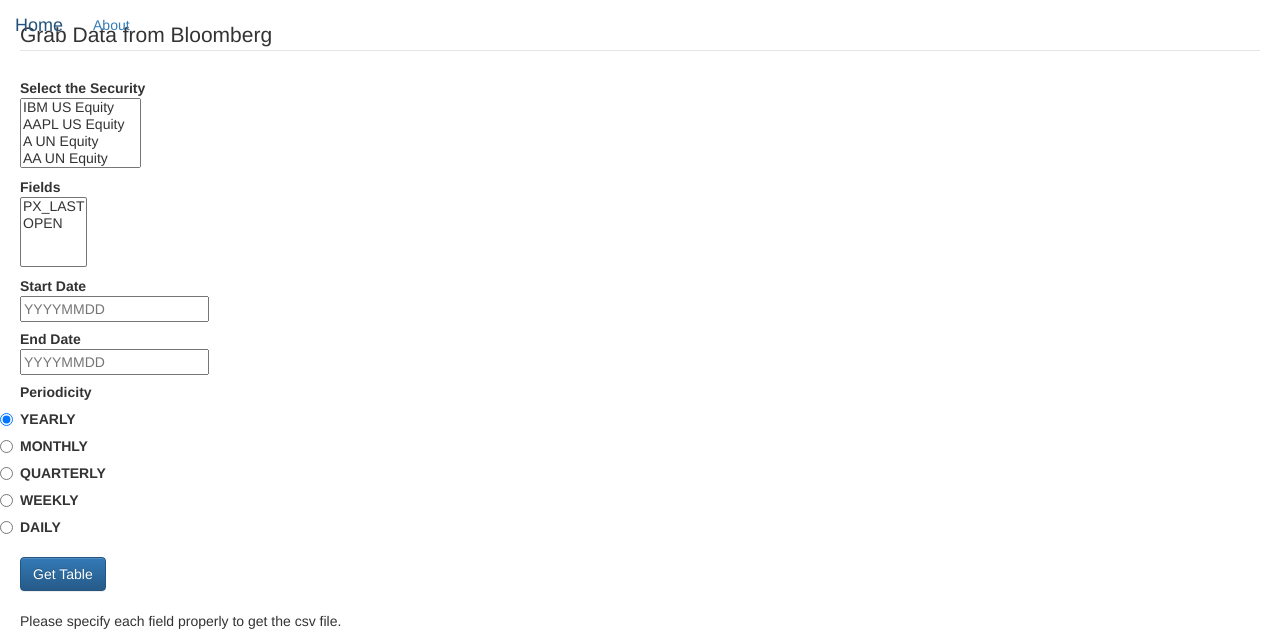
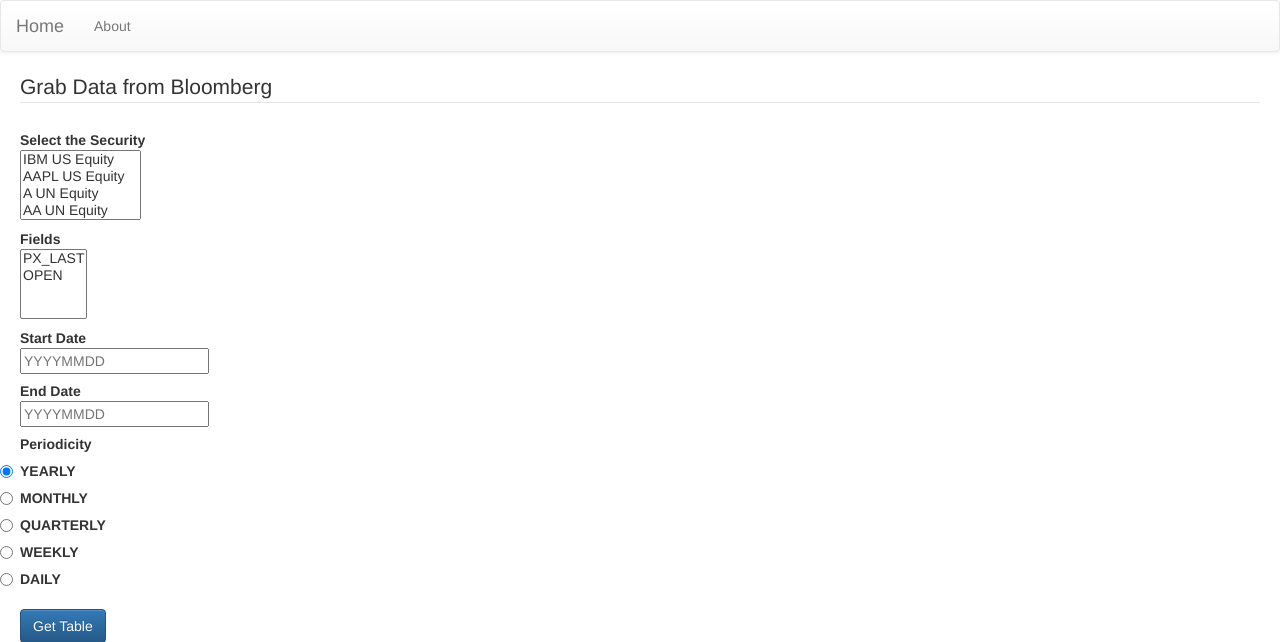
Before and after one commit to dongyangli/hackathon, a Flask app: page / in a window 1280 px wide. Shown: the top 642 px of the page. Run offline with Flask 2, Linux system fonts and the light colour scheme; some libraries are stand-ins or nearby versions.

Commit message:
adding in basic files

```diff
--- a/templates/about.html
+++ b/templates/about.html
@@ -23,11 +23,11 @@
 	</style>
 </head>
 
-<nav class="navbar navbar-fixed-top" role="navigation">
+<nav class="navbar navbar-default" role="navigation">
 	<div class="container-fluid">
 		<!-- Brand and toggle get grouped for better mobile display -->
 		<div class="navbar-header">
-			<button type="button" class="navbar-toggle" data-toggle="collapse" data-target="#navbar" aria-expanded="false" aria-controls="navbar">
+			<button type="button" class="navbar-toggle" data-toggle="collapse" data-target="#bs-example-navbar-collapse-1">
 				<span class="sr-only">Toggle navigation</span>
 				<span class="icon-bar"></span>
 				<span class="icon-bar"></span>
@@ -37,7 +37,7 @@
 		</div>
 
 		<!-- Collect the nav links, forms, and other content for toggling -->
-		<div class="collapse navbar-collapse" id="navbar">
+		<div class="collapse navbar-collapse" id="bs-example-navbar-collapse-1">
 			<ul class="nav navbar-nav">
 				<li><a href="/about">About</a></li>
 
--- a/templates/test.html
+++ b/templates/test.html
@@ -22,11 +22,11 @@
 	</style>
 </head>
 
-<nav class="navbar navbar-fixed-top" role="navigation">
+<nav class="navbar navbar-default" role="navigation">
 	<div class="container-fluid">
 		<!-- Brand and toggle get grouped for better mobile display -->
 		<div class="navbar-header">
-			<button type="button" class="navbar-toggle" data-toggle="collapse" data-target="#navbar" aria-expanded="false" aria-controls="navbar">
+			<button type="button" class="navbar-toggle" data-toggle="collapse" data-target="#bs-example-navbar-collapse-1">
 				<span class="sr-only">Toggle navigation</span>
 				<span class="icon-bar"></span>
 				<span class="icon-bar"></span>
@@ -36,7 +36,7 @@
 		</div>
 
 		<!-- Collect the nav links, forms, and other content for toggling -->
-		<div class="collapse navbar-collapse" id="navbar">
+		<div class="collapse navbar-collapse" id="bs-example-navbar-collapse-1">
 			<ul class="nav navbar-nav">
 				<li><a href="/about">About</a></li>
 
```
